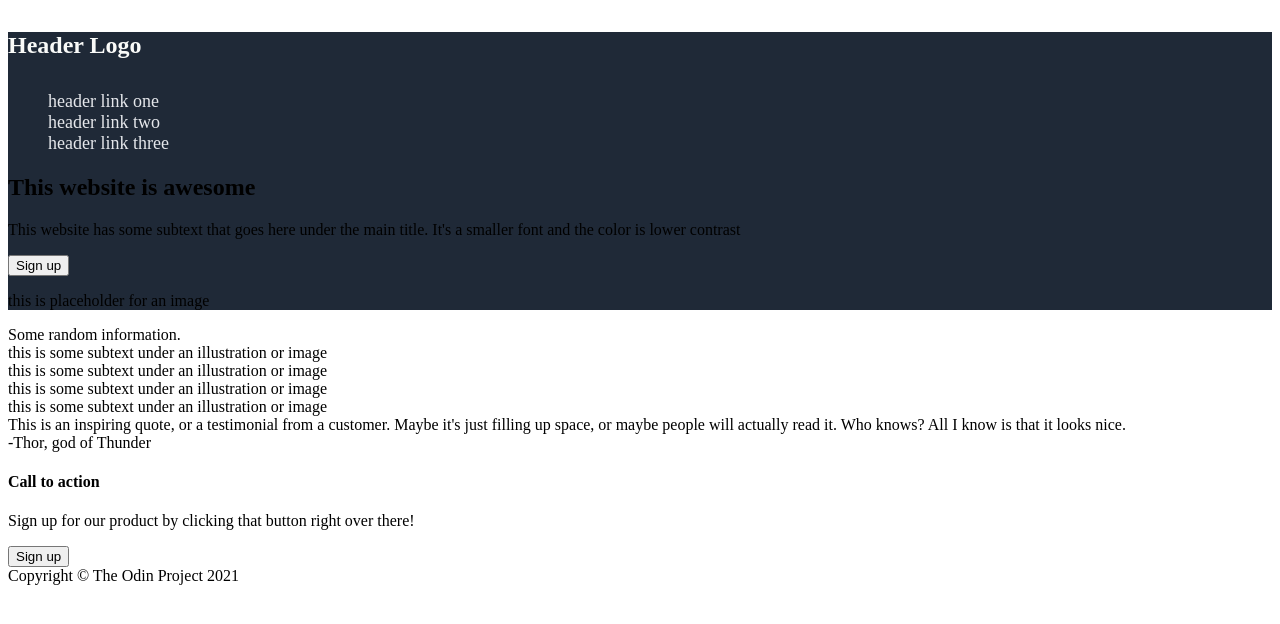
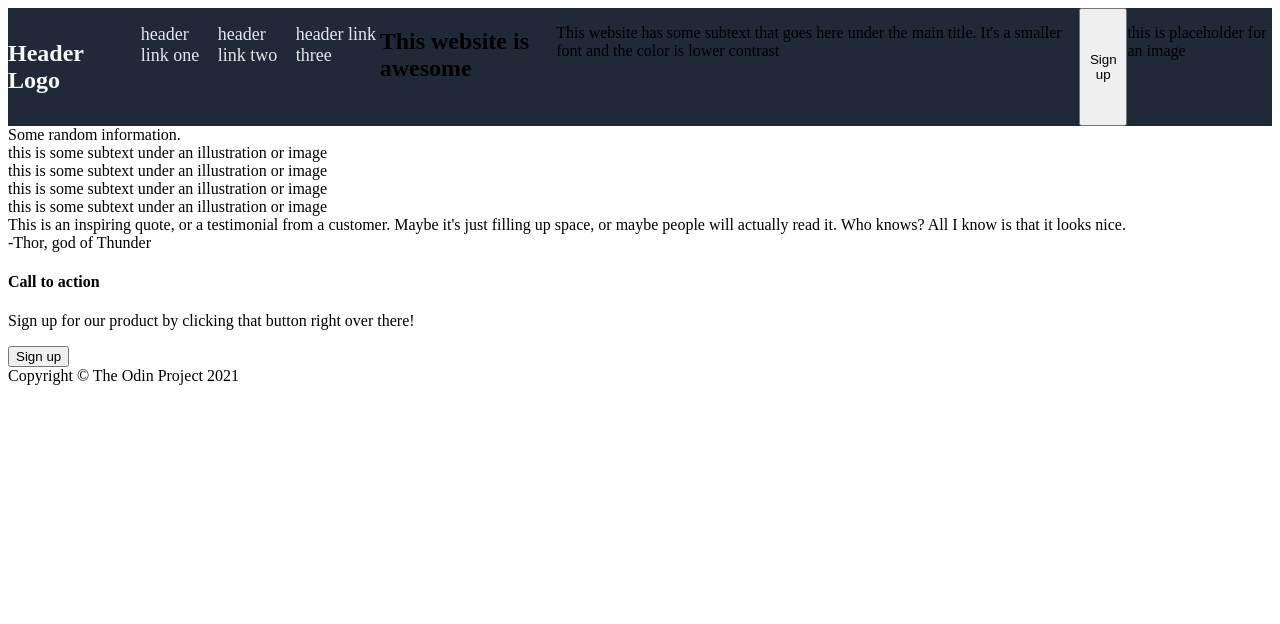
Before and after one commit to SoldierofGod29/odin-landingpage, a plain HTML site: page index.html in a window 1280 px wide. Drawn offline with Linux system fonts and the light colour scheme.

Commit message:
Add flex to all  classes and subclasses of header class

```diff
--- a/style.css
+++ b/style.css
@@ -2,6 +2,23 @@
 
 .header {
     background-color: #1f2937;
+    display: flex;
+}
+
+.header-links {
+    display: flex;
+}
+
+.header-content {
+    display: flex;
+}
+
+.header-info {
+    display: flex;
+}
+
+.header-image {
+    display: flex;
 }
 
 .header-links > h4 {
@@ -10,6 +27,7 @@
 }
 
 ul {
+    display: flex;
     list-style: none;
 }
 
```
